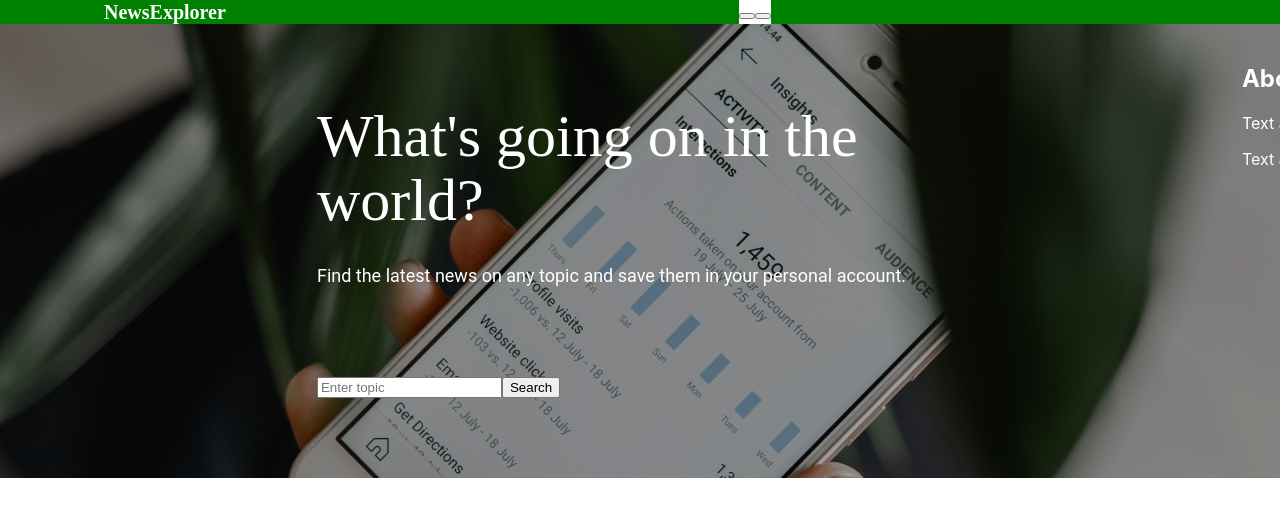
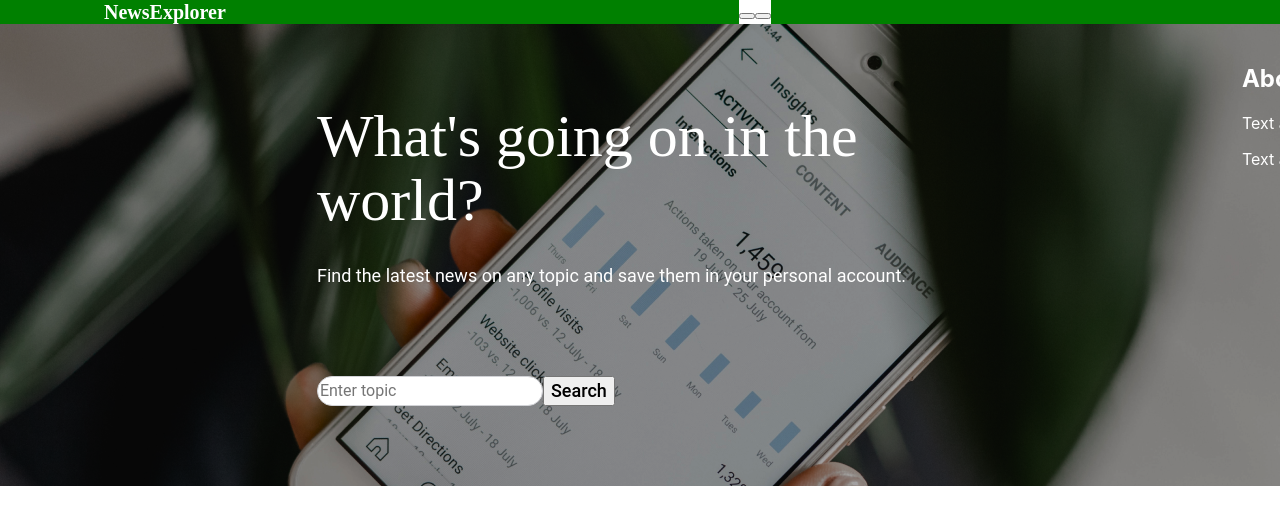
Before and after one commit to adirx20/news-explorer-frontend, a React (Create React App) app: page / in a window 1280 px wide. Shown: the top 524 px of the page. Built offline with nearby package versions, Linux system fonts and the light colour scheme.

Commit message:
fix fonts in searchForm

```diff
--- a/src/components/SearchForm/SearchForm.css
+++ b/src/components/SearchForm/SearchForm.css
@@ -1,12 +1,22 @@
 /* search form */
-.search-from {
-
+.search-form {
+    width: 100%;
+    margin: 0;
+    display: flex;
 }
 
-.search-from__input {
-
+.search-form__input {
+    border: 1px solid rgba(209, 210, 214, 1);
+    border-radius: 100px;
+    font-family: 'Roboto';
+    font-size: 16px;
+    font-weight: 400;
+    line-height: 22px;
 }
 
-.search-from__button {
-
+.search-form__button {
+    font-family: 'Roboto';
+    font-size: 18px;
+    font-weight: 500;
+    line-height: 24px;
 }
--- a/src/components/SearchForm/SearchForm.js
+++ b/src/components/SearchForm/SearchForm.js
@@ -5,12 +5,12 @@ function SearchForm() {
     return (
         <form className='search-form'>
             <input
-                className='search-from__input'
+                className='search-form__input'
                 type='text'
                 placeholder='Enter topic'
             />
             <button
-                className='search-from__button'
+                className='search-form__button'
                 type='submit'>
                 Search
             </button>
```
